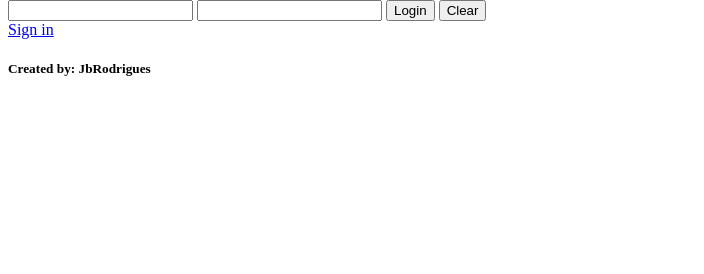
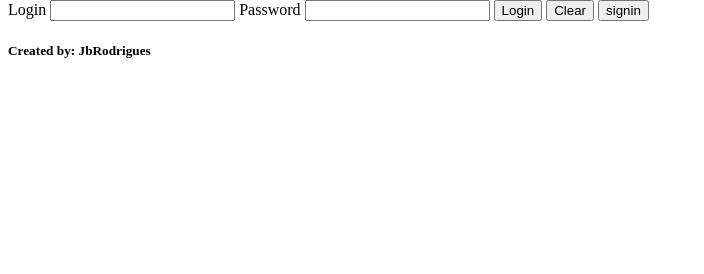
Before and after one commit to JbRodrigues/Car-Wash, a PHP site: page / in a window 1280 px wide. Shown: the part 26-300 px from the top of the page, without its empty margins (0-704 px from the left). Run offline with PHP 8.4, Linux system fonts and the light colour scheme.

Commit message:
change create_user, and index for login and new users

```diff
--- a/config/connect.php
+++ b/config/connect.php
@@ -5,7 +5,7 @@ define('PASS', '');
 define('DATABASE', 'carwash');
 
 
-function connecta()
+function connect()
 {
 
     $mysqli = new mysqli(HOST, DB_USER, PASS, DATABASE);
--- a/index.php
+++ b/index.php
@@ -1,5 +1,32 @@
 <?php
-include_once("./config/connect.php")
+include_once("./config/connect.php");
+
+
+if (isset($_POST['signin'])) {
+    $con = connect();
+    $User_login = filter_input(INPUT_POST, 'User_login');
+    $User_pass = filter_input(INPUT_POST, 'User_pass');
+    $User_pass = md5($User_pass);
+
+    $sql = "SELECT * FROM users WHERE User_login='$User_login' AND User_pass='$User_pass'";
+    $result = $con->query($sql);
+
+    if ($result->num_rows) {
+        $usuario = $result->fetch_assoc();
+
+        session_start();
+        $_SESSION['User_name'] = $user['User_name'];
+        $_SESSION['User_id'] = $user['User_id'];
+
+        header('location:app/index.php');
+    } else {
+        $msg = "Login or Password are wrong!";
+    }
+}
+
+if (isset($_POST['signin'])) {
+    header('location:app/create_user.php?create_user');
+}
 
 ?>
 
@@ -19,13 +46,18 @@ include_once("./config/connect.php")
             <img src="" alt="carwash icon">
         </div>
 
-        <form action="get">
+        <form action="index.php" method="post">
+            <label for="index_login">Login</label>
             <input type="text" name="index_login">
+
+            <label for="index_password">Password</label>
             <input type="password" name="index_password" id="index_password">
-            <input type="submit" value="Login" class="index_button" id="index_send">
+
+            <input type="submit" value="Login" class="index_button" id="index_send" name="Login">
             <input type="reset" value="Clear" class="index_button" id="index_reset">
+            <input type="submit" value="signin" class="index_button" id="index_signin" name="signin">
         </form>
-        <a type="submit" href="app/create_user.php">Sign in</a>
+
 
     </main>
 
```
Also changed, not shown: app/create_user.php (+7 -7 lines).
